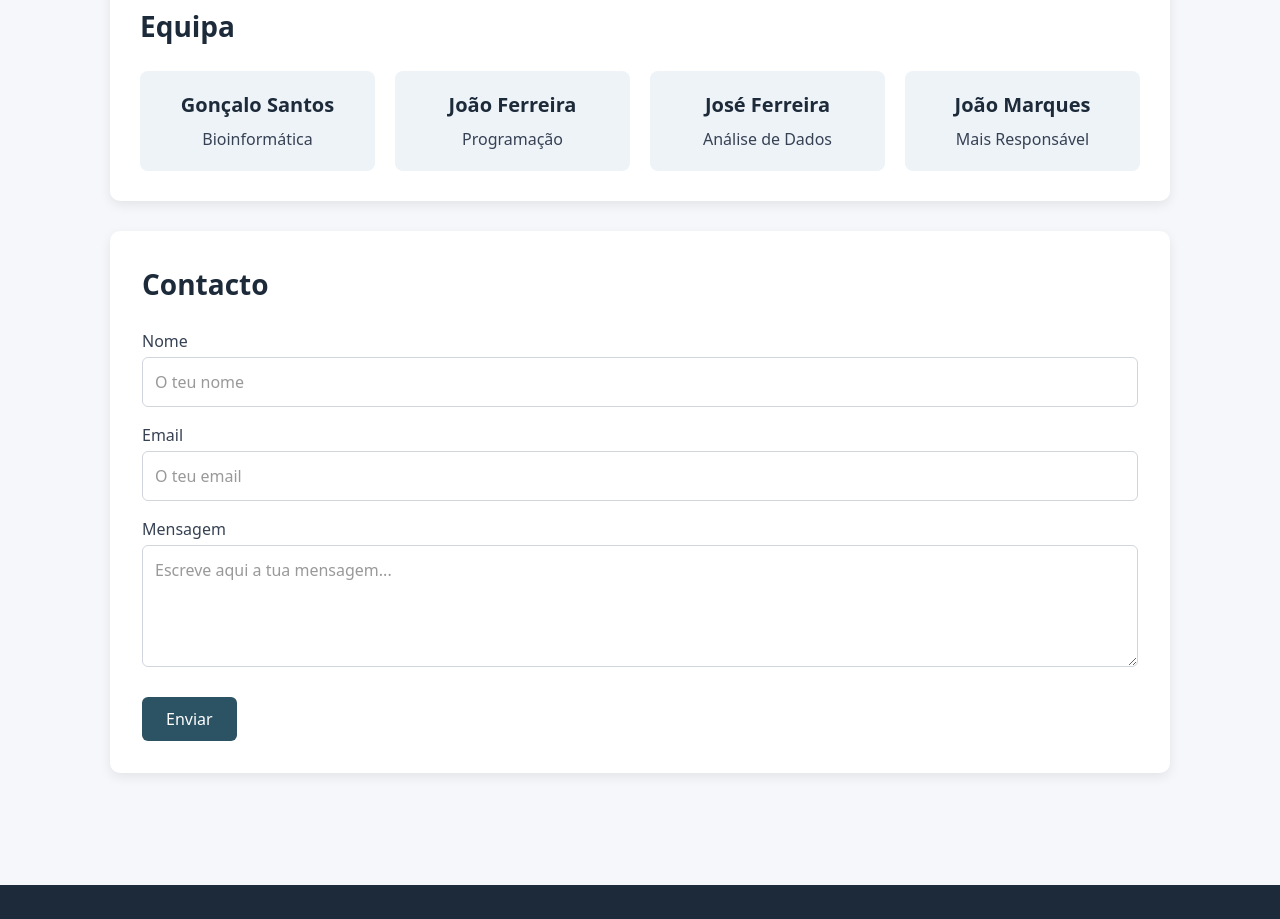
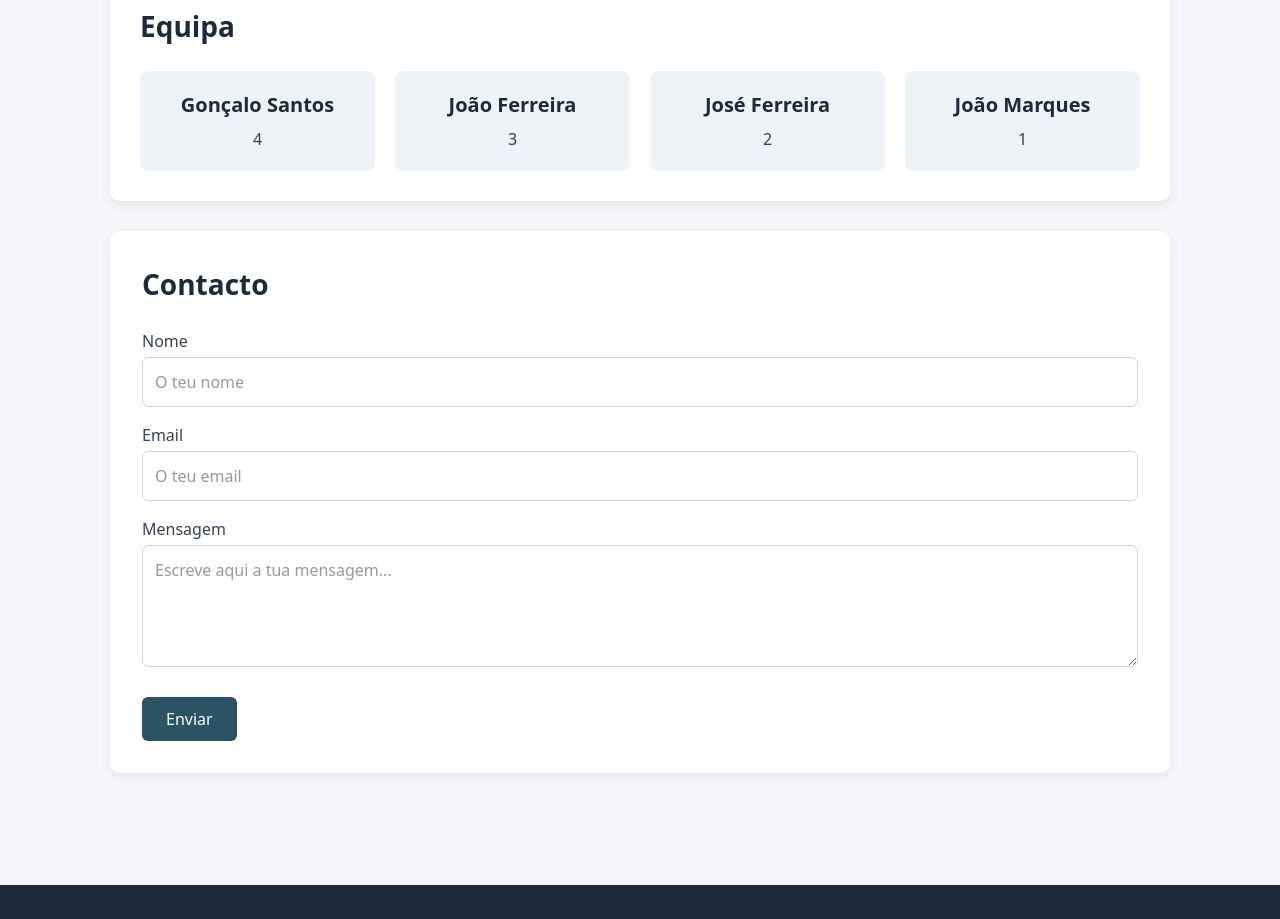
Before and after one commit to jPMm7/PI_V2, a React (Vite) app in the folder frontend/: page / in a window 1280 px wide. Shown: the part 2600-3519 px from the top of the page. Built offline with nearby package versions, Linux system fonts and the light colour scheme.

Commit message:
verificação 1

```diff
--- a/frontend/src/components/Navbar.jsx
+++ b/frontend/src/components/Navbar.jsx
@@ -1,5 +1,4 @@
 export default function Navbar() {
-  // Agora mapeamos o texto que aparece no botão para o ID exato da secção
   const navItems = [
     { label: 'Projeto', id: 'about' },
     { label: 'Objetivos', id: 'objectives' },
--- a/frontend/src/components/Objectives.jsx
+++ b/frontend/src/components/Objectives.jsx
@@ -23,7 +23,7 @@ export default function Objectives() {
     <section id="objectives" className="bg-white p-[30px] mb-[30px] rounded-[10px] shadow-[0_4px_12px_rgba(0,0,0,0.08)]">
       <h2 className="text-[#1c2a39] text-[28px] font-bold mt-0 mb-6">Objetivos</h2>
 
-      {/* Aqui recriamos a classe .grid do vosso colega de forma automática */}
+
       <div className="grid grid-cols-[repeat(auto-fit,minmax(250px,1fr))] gap-5">
 
         {/* O React vai percorrer a lista acima e gerar um cartão para cada objetivo */}
--- a/frontend/src/components/ProteinViewer.jsx
+++ b/frontend/src/components/ProteinViewer.jsx
@@ -31,7 +31,6 @@ export default function ProteinViewer({ analysisState }) {
     };
   }, []);
 
-  // O PIPELINE AGORA É 100% UNIVERSAL PARA TODAS AS ESPÉCIES (INCLUINDO HUMANO)
   const loadStructure = async (targetGene, targetSpeciesId, viewer, setLabel, setLoading) => {
     if (!viewer) return;
     setLoading(true);
--- a/frontend/src/components/Team.jsx
+++ b/frontend/src/components/Team.jsx
@@ -1,21 +1,20 @@
 export default function Team() {
   // A lista da vossa equipa baseada no protótipo original
   const teamMembers = [
-    { name: "Gonçalo Santos", role: "Bioinformática" },
-    { name: "João Ferreira", role: "Programação" },
-    { name: "José Ferreira", role: "Análise de Dados" },
-    { name: "João Marques", role: "Mais Responsável" }
+    { name: "Gonçalo Santos", role: "4" },
+    { name: "João Ferreira", role: "3" },
+    { name: "José Ferreira", role: "2" },
+    { name: "João Marques", role: "1" }
   ];
 
   return (
     <section id="team" className="bg-white p-[30px] mb-[30px] rounded-[10px] shadow-[0_4px_12px_rgba(0,0,0,0.08)]">
       <h2 className="text-[#1c2a39] text-[28px] font-bold mt-0 mb-6">Equipa</h2>
 
-      {/* Container Flexbox: flex-wrap permite que os blocos desçam de linha em ecrãs pequenos */}
       <div className="flex flex-wrap gap-5">
 
         {teamMembers.map((member, index) => (
-          /* flex-1 faz com que ocupem o mesmo espaço, min-w-[200px] garante que não ficam esmagados */
+
           <div
             key={index}
             className="flex-1 min-w-[200px] bg-[#eef3f8] p-5 rounded-lg text-center hover:bg-[#e2eaf4] transition-colors"
--- a/frontend/src/components/ToolDemo.jsx
+++ b/frontend/src/components/ToolDemo.jsx
@@ -123,7 +123,6 @@ export default function ToolDemo({ onAnalysisComplete }) {
       setDebugLogs({ referencia: refData.debug, comparacao: compData.debug });
       setShowResults(true);
 
-      // A MAGIA ACONTECE AQUI: Atualiza o estado global no pai!
       if (onAnalysisComplete) {
         onAnalysisComplete({
           gene: targetGene,
```
